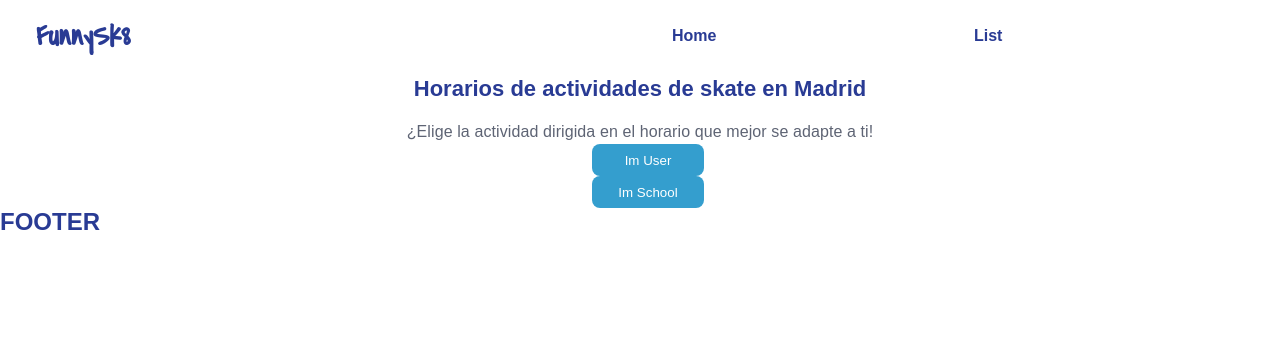
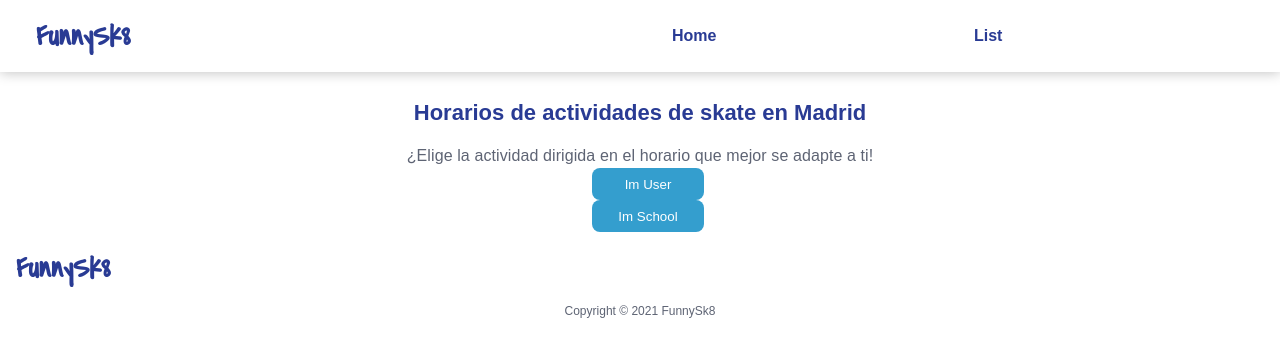
Before and after one commit to Adriancit0/Sk8Fun, a React (Create React App) app in the folder frontend/: page / in a window 1280 px wide. Shown: the top 356 px of the page. Built offline with nearby package versions, Linux system fonts and the light colour scheme; the HTML template or start-up script is replaced by a standard one.

Commit message:
Install fontawesome dependences add like icon fix header

```diff
--- a/frontend/package.json
+++ b/frontend/package.json
@@ -3,6 +3,9 @@
   "version": "0.1.0",
   "private": true,
   "dependencies": {
+    "@fortawesome/fontawesome-svg-core": "^1.2.35",
+    "@fortawesome/free-solid-svg-icons": "^5.15.3",
+    "@fortawesome/react-fontawesome": "^0.1.14",
     "@testing-library/jest-dom": "^5.13.0",
     "@testing-library/react": "^11.2.7",
     "@testing-library/user-event": "^12.8.3",
--- /dev/null
+++ b/frontend/src/components/footer/footerStyle.scss
@@ -0,0 +1,21 @@
+@import url('https://fonts.googleapis.com/css2?family=Covered+By+Your+Grace&display=swap');
+
+.footer{
+    display: flex;
+    justify-content: center;
+    flex-direction: column;
+    bottom: 0;
+    .footer__title{
+        width: 30%;
+        margin: 1rem;
+        font-family: 'Covered By Your Grace', cursive;
+        font-size: 30px;
+    }
+    .footer__copyright{
+        font-size: 12px;
+        color: #5e6474;
+        text-align: center;
+        margin-bottom: 3rem;
+    }
+
+}
--- a/frontend/src/components/footer/index.jsx
+++ b/frontend/src/components/footer/index.jsx
@@ -1,9 +1,11 @@
 import React from 'react';
+import './footerStyle.scss';
 
 function footer() {
   return (
-    <section>
-      <h1>FOOTER</h1>
+    <section className="footer">
+      <h1 className="footer__title">FunnySk8</h1>
+      <span className="footer__copyright">Copyright © 2021 FunnySk8</span>
     </section>
   );
 }
--- a/frontend/src/components/header/headerStyle.scss
+++ b/frontend/src/components/header/headerStyle.scss
@@ -1,6 +1,10 @@
 @import url('https://fonts.googleapis.com/css2?family=Covered+By+Your+Grace&display=swap');
 
 .header{
+    box-sizing: border-box;
+    width: 100%;
+    top: 0;
+    position: fixed;
     height: 4.5rem;
     display: flex;
     background-color: white;
@@ -12,7 +16,9 @@
     max-height: 82px;
     margin: auto;
     padding: 20px;
+    box-shadow: 0 1px 12px #c4c4c4;
     .header__title{
+        margin-top: 5rem;
         width: 30%;
         margin: 1rem;
         font-family: 'Covered By Your Grace', cursive;
--- a/frontend/src/components/home/homeStyle.scss
+++ b/frontend/src/components/home/homeStyle.scss
@@ -1,10 +1,12 @@
 .home-page{
+    margin-top: 5rem;
     width: 100%;
     display: flex;
     justify-content: center;
     align-items: center;
     flex-direction: column;
     .home-page__title{
+        margin-top: 1rem;
         width: 70%;
         text-align: center;
         font-size: 22px;
--- a/frontend/src/components/schoolDetails/schoolDetailStyle.scss
+++ b/frontend/src/components/schoolDetails/schoolDetailStyle.scss
@@ -1,4 +1,5 @@
 .school-detail__school-card{
+    margin-top: 3rem;
     .school-card__title{
         margin-bottom: -5%;
         z-index:1;
--- a/frontend/src/components/skateUser/index.jsx
+++ b/frontend/src/components/skateUser/index.jsx
@@ -3,6 +3,11 @@ import './userPage.scss';
 import { React, useEffect } from 'react';
 import { Link } from 'react-router-dom';
 import { useDispatch, useSelector } from 'react-redux';
+import { FontAwesomeIcon } from '@fortawesome/react-fontawesome';
+import {
+  faHeart
+} from '@fortawesome/free-solid-svg-icons';
+
 import { getAll } from '../../redux/actions/actionsCreators';
 
 function schoolList() {
@@ -19,9 +24,14 @@ function schoolList() {
           <li key={`element:${school?._id}`} className="school-list__school-element">
             <h3>{school?.info?.name}</h3>
             <img className="school-element__image" src={school?.info?.imageUrl} alt={`${school?.info?.name}Skatepark`} />
-            <Link className="school-list__nav" key={school?._id} to={`/school/${school?._id}`}>
-              Details
-            </Link>
+            <section>
+              <i className="far fa-heart" />
+              <FontAwesomeIcon className="list--side-item-icon" icon={faHeart} />
+              {' '}
+              <Link className="school-list__nav" key={school?._id} to={`/school/${school?._id}`}>
+                Details
+              </Link>
+            </section>
           </li>
         ))}
       </ul>
--- a/frontend/src/components/skateUser/userPage.scss
+++ b/frontend/src/components/skateUser/userPage.scss
@@ -6,11 +6,13 @@
 }
 
 .user-page__school-list{
+    width: 100vw;
     padding: 0%;
     display: flex;
     flex-direction: column;
     justify-content: center;
     align-items: center;
+    margin-top: 3rem;
 }
 
 .user-page__title{
@@ -22,7 +24,7 @@
     flex-direction: column;
     justify-content: center;
     align-items: center;
-    border: solid 2px black;
+
 }
 
 .school-list__school-element + .school-list__school-element{
@@ -30,9 +32,11 @@
 }
 
 .school-element__image{
-    height: 10rem;
-    width: 12rem;
+    height: auto;
+    width: 80vw;
+    height: auto;
     margin: 1rem;
+    border-radius: 1rem;
 }
 
 .school-list__nav{
```
Also changed, not shown: 1 other file (tests, documents, lock files or other folders).
